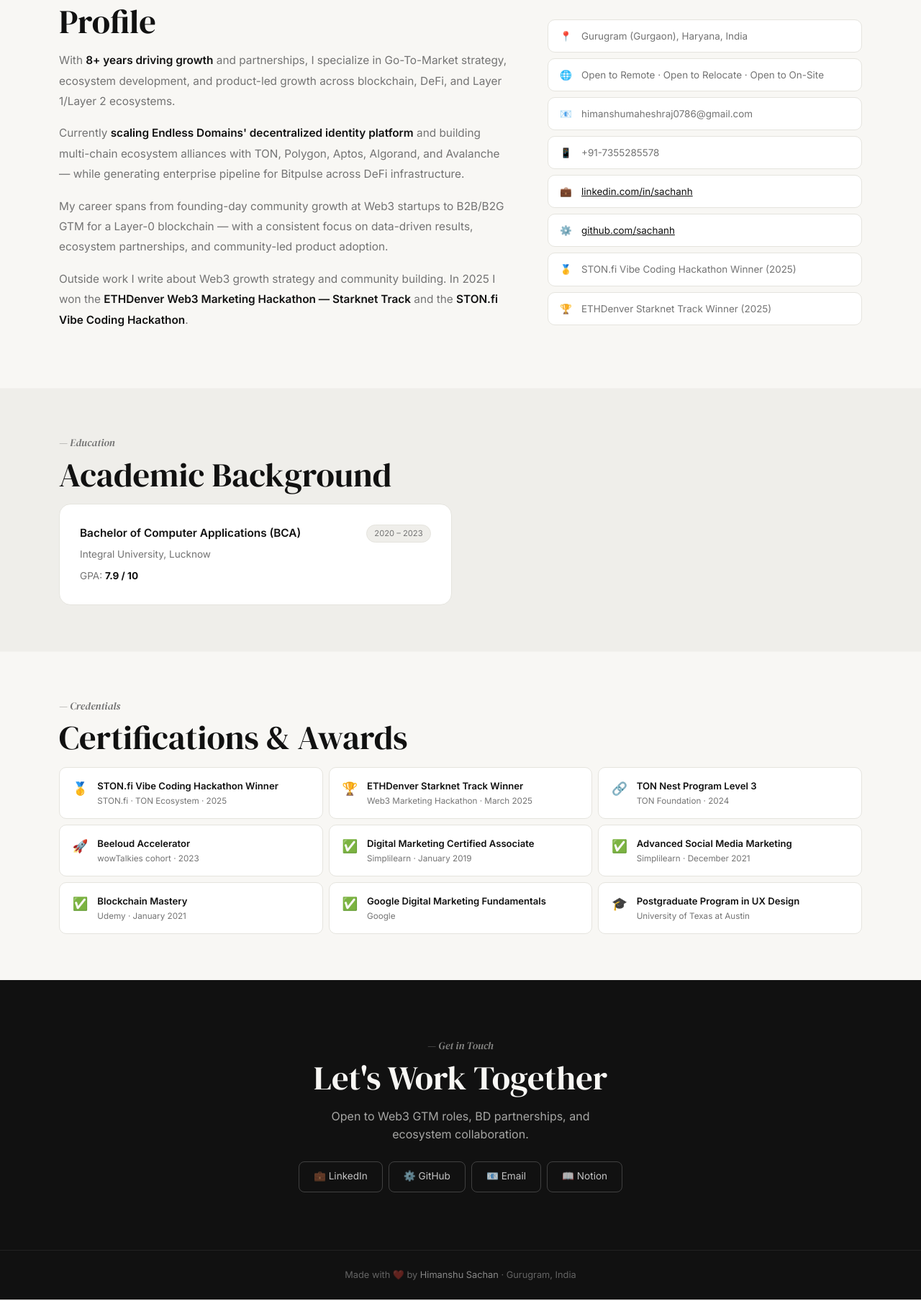
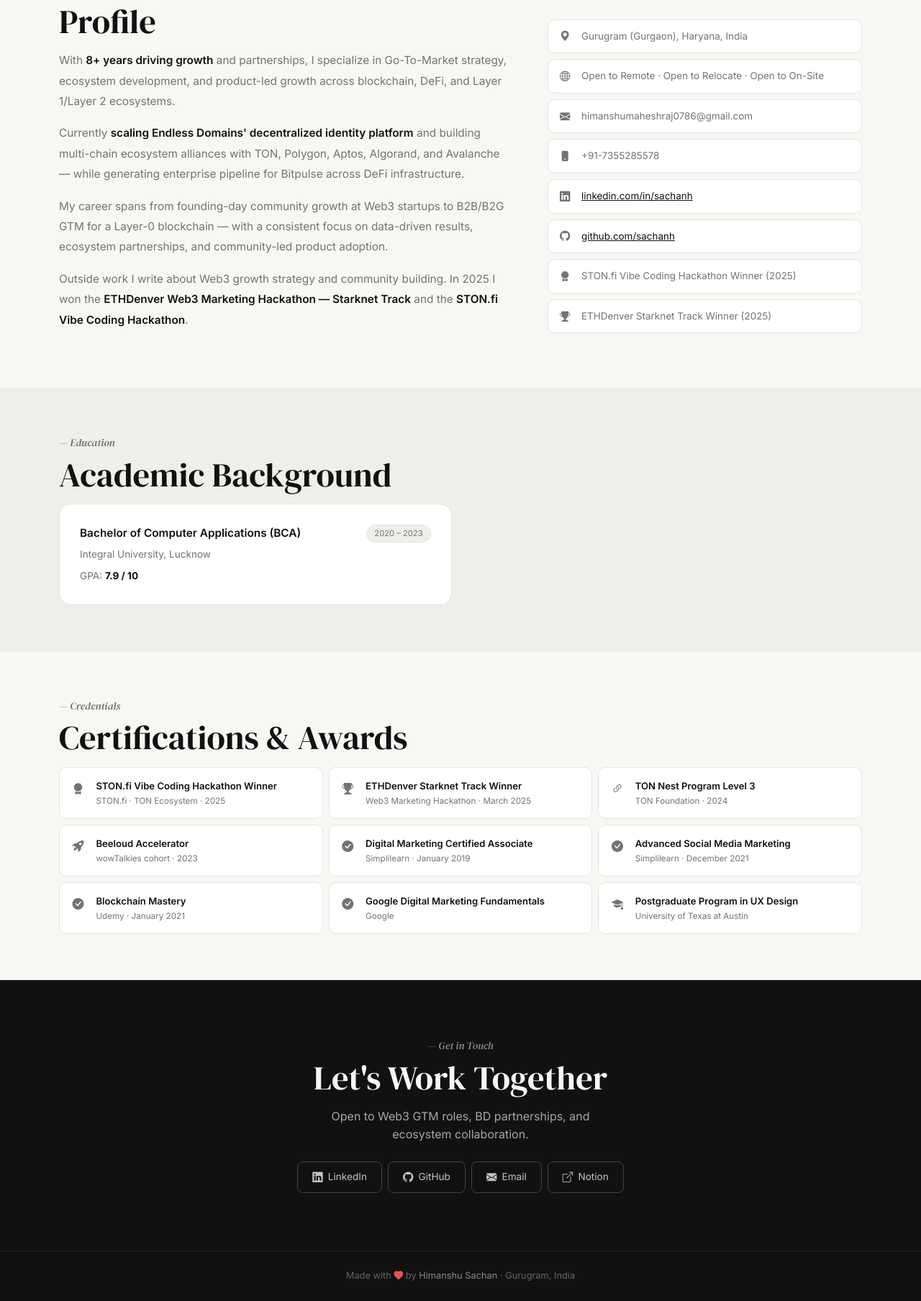
Before and after one commit to Sachanh/Joker-neog-Portfolio, a plain HTML site: page about.html in a window 1280 px wide. Shown: the part 392-2200 px from the top of the page at 72% size. Drawn offline with nearby package versions, Linux system fonts and the light colour scheme.

Commit message:
Replace emoji icons with Bootstrap Icons 1.11.3 across all pages
- Add Bootstrap Icons CDN to all 7 pages
- Replace every emoji (🏆 🥇 📍 📧 📱 💼 ⚙️ 🔗 🚀 ✅ 🎓 ⛓️ ⚡ 🌴 🛡️ 🏠 ❤️) with bi-* classes
- Icon mapping: trophy-fill, award-fill, geo-alt-fill, envelope-fill, phone-fill,
  linkedin, github, link-45deg, rocket-takeoff-fill, check-circle-fill,
  mortarboard-fill, diagram-3-fill, lightning-charge-fill, map-fill,
  people-fill, building-fill, globe2, camera-video-fill, twitter-x,
  box-arrow-up-right, heart-fill, arrow-left
- Add icon sizing rules to styles.css for proj-icon, cert-ico, detail-card .ico, cta-link, hero-badge

https://claude.ai/code/session_01CxdikEwVpmu2gt9QkdKaxd

Co-authored-by: Claude <noreply@anthropic.com>

```diff
--- a/about.html
+++ b/about.html
@@ -7,6 +7,7 @@
   <meta name="description" content="About Himanshu Sachan — Web3 GTM & BD Lead based in Gurugram, India.">
   <link rel="icon" href="/images/favicon-32x32.png">
   <link rel="stylesheet" href="https://cdn.jsdelivr.net/npm/bootstrap@5.3.3/dist/css/bootstrap.min.css">
+  <link rel="stylesheet" href="https://cdn.jsdelivr.net/npm/bootstrap-icons@1.11.3/font/bootstrap-icons.min.css">
   <link rel="stylesheet" href="/styles.css">
 </head>
 <body>
@@ -24,7 +25,6 @@
     </div>
   </nav>
 
-  <!-- Page hero -->
   <div class="container" style="padding-top: 8rem; padding-bottom: 2rem;">
     <span class="eyebrow">— About Me</span>
     <h1 class="hero-title" style="font-size: clamp(2.5rem, 6vw, 4.5rem);">Himanshu Sachan</h1>
@@ -46,14 +46,14 @@
         </div>
         <div class="col-lg-5">
           <div class="d-flex flex-column gap-2 mt-lg-4">
-            <div class="detail-card"><span class="ico">📍</span><span>Gurugram (Gurgaon), Haryana, India</span></div>
-            <div class="detail-card"><span class="ico">🌐</span><span>Open to Remote · Open to Relocate · Open to On-Site</span></div>
-            <div class="detail-card"><span class="ico">📧</span><span>himanshumaheshraj0786@gmail.com</span></div>
-            <div class="detail-card"><span class="ico">📱</span><span>+91-7355285578</span></div>
-            <div class="detail-card"><span class="ico">💼</span><span><a href="https://linkedin.com/in/sachanh" target="_blank" rel="noopener" style="color:var(--ink);">linkedin.com/in/sachanh</a></span></div>
-            <div class="detail-card"><span class="ico">⚙️</span><span><a href="https://github.com/sachanh" target="_blank" rel="noopener" style="color:var(--ink);">github.com/sachanh</a></span></div>
-            <div class="detail-card"><span class="ico">🥇</span><span>STON.fi Vibe Coding Hackathon Winner (2025)</span></div>
-            <div class="detail-card"><span class="ico">🏆</span><span>ETHDenver Starknet Track Winner (2025)</span></div>
+            <div class="detail-card"><span class="ico"><i class="bi bi-geo-alt-fill"></i></span><span>Gurugram (Gurgaon), Haryana, India</span></div>
+            <div class="detail-card"><span class="ico"><i class="bi bi-globe2"></i></span><span>Open to Remote · Open to Relocate · Open to On-Site</span></div>
+            <div class="detail-card"><span class="ico"><i class="bi bi-envelope-fill"></i></span><span>himanshumaheshraj0786@gmail.com</span></div>
+            <div class="detail-card"><span class="ico"><i class="bi bi-phone-fill"></i></span><span>+91-7355285578</span></div>
+            <div class="detail-card"><span class="ico"><i class="bi bi-linkedin"></i></span><span><a href="https://linkedin.com/in/sachanh" target="_blank" rel="noopener" style="color:var(--ink);">linkedin.com/in/sachanh</a></span></div>
+            <div class="detail-card"><span class="ico"><i class="bi bi-github"></i></span><span><a href="https://github.com/sachanh" target="_blank" rel="noopener" style="color:var(--ink);">github.com/sachanh</a></span></div>
+            <div class="detail-card"><span class="ico"><i class="bi bi-award-fill"></i></span><span>STON.fi Vibe Coding Hackathon Winner (2025)</span></div>
+            <div class="detail-card"><span class="ico"><i class="bi bi-trophy-fill"></i></span><span>ETHDenver Starknet Track Winner (2025)</span></div>
           </div>
         </div>
       </div>
@@ -93,31 +93,31 @@
       <h2 class="section-title">Certifications &amp; Awards</h2>
       <div class="row g-2">
         <div class="col-md-6 col-lg-4">
-          <div class="cert-card"><span class="cert-ico">🥇</span><div><div class="cert-name">STON.fi Vibe Coding Hackathon Winner</div><div class="cert-iss">STON.fi · TON Ecosystem · 2025</div></div></div>
+          <div class="cert-card"><span class="cert-ico"><i class="bi bi-award-fill"></i></span><div><div class="cert-name">STON.fi Vibe Coding Hackathon Winner</div><div class="cert-iss">STON.fi · TON Ecosystem · 2025</div></div></div>
         </div>
         <div class="col-md-6 col-lg-4">
-          <div class="cert-card"><span class="cert-ico">🏆</span><div><div class="cert-name">ETHDenver Starknet Track Winner</div><div class="cert-iss">Web3 Marketing Hackathon · March 2025</div></div></div>
+          <div class="cert-card"><span class="cert-ico"><i class="bi bi-trophy-fill"></i></span><div><div class="cert-name">ETHDenver Starknet Track Winner</div><div class="cert-iss">Web3 Marketing Hackathon · March 2025</div></div></div>
         </div>
         <div class="col-md-6 col-lg-4">
-          <div class="cert-card"><span class="cert-ico">🔗</span><div><div class="cert-name">TON Nest Program Level 3</div><div class="cert-iss">TON Foundation · 2024</div></div></div>
+          <div class="cert-card"><span class="cert-ico"><i class="bi bi-link-45deg"></i></span><div><div class="cert-name">TON Nest Program Level 3</div><div class="cert-iss">TON Foundation · 2024</div></div></div>
         </div>
         <div class="col-md-6 col-lg-4">
-          <div class="cert-card"><span class="cert-ico">🚀</span><div><div class="cert-name">Beeloud Accelerator</div><div class="cert-iss">wowTalkies cohort · 2023</div></div></div>
+          <div class="cert-card"><span class="cert-ico"><i class="bi bi-rocket-takeoff-fill"></i></span><div><div class="cert-name">Beeloud Accelerator</div><div class="cert-iss">wowTalkies cohort · 2023</div></div></div>
         </div>
         <div class="col-md-6 col-lg-4">
-          <div class="cert-card"><span class="cert-ico">✅</span><div><div class="cert-name">Digital Marketing Certified Associate</div><div class="cert-iss">Simplilearn · January 2019</div></div></div>
+          <div class="cert-card"><span class="cert-ico"><i class="bi bi-check-circle-fill"></i></span><div><div class="cert-name">Digital Marketing Certified Associate</div><div class="cert-iss">Simplilearn · January 2019</div></div></div>
         </div>
         <div class="col-md-6 col-lg-4">
-          <div class="cert-card"><span class="cert-ico">✅</span><div><div class="cert-name">Advanced Social Media Marketing</div><div class="cert-iss">Simplilearn · December 2021</div></div></div>
+          <div class="cert-card"><span class="cert-ico"><i class="bi bi-check-circle-fill"></i></span><div><div class="cert-name">Advanced Social Media Marketing</div><div class="cert-iss">Simplilearn · December 2021</div></div></div>
         </div>
         <div class="col-md-6 col-lg-4">
-          <div class="cert-card"><span class="cert-ico">✅</span><div><div class="cert-name">Blockchain Mastery</div><div class="cert-iss">Udemy · January 2021</div></div></div>
+          <div class="cert-card"><span class="cert-ico"><i class="bi bi-check-circle-fill"></i></span><div><div class="cert-name">Blockchain Mastery</div><div class="cert-iss">Udemy · January 2021</div></div></div>
         </div>
         <div class="col-md-6 col-lg-4">
-          <div class="cert-card"><span class="cert-ico">✅</span><div><div class="cert-name">Google Digital Marketing Fundamentals</div><div class="cert-iss">Google</div></div></div>
+          <div class="cert-card"><span class="cert-ico"><i class="bi bi-check-circle-fill"></i></span><div><div class="cert-name">Google Digital Marketing Fundamentals</div><div class="cert-iss">Google</div></div></div>
         </div>
         <div class="col-md-6 col-lg-4">
-          <div class="cert-card"><span class="cert-ico">🎓</span><div><div class="cert-name">Postgraduate Program in UX Design</div><div class="cert-iss">University of Texas at Austin</div></div></div>
+          <div class="cert-card"><span class="cert-ico"><i class="bi bi-mortarboard-fill"></i></span><div><div class="cert-name">Postgraduate Program in UX Design</div><div class="cert-iss">University of Texas at Austin</div></div></div>
         </div>
       </div>
     </div>
@@ -130,16 +130,16 @@
       <h2 class="section-title">Let's Work Together</h2>
       <p class="mx-auto" style="max-width:440px;">Open to Web3 GTM roles, BD partnerships, and ecosystem collaboration.</p>
       <div class="d-flex justify-content-center gap-2 mt-4 flex-wrap">
-        <a class="cta-link" href="https://linkedin.com/in/sachanh" target="_blank" rel="noopener">💼 LinkedIn</a>
-        <a class="cta-link" href="https://github.com/sachanh" target="_blank" rel="noopener">⚙️ GitHub</a>
-        <a class="cta-link" href="mailto:himanshumaheshraj0786@gmail.com">📧 Email</a>
-        <a class="cta-link" href="https://believed-fernleaf-410.notion.site/Himanshu-Sachan-2ea0212bd6764e6aa89ed9a531e37d8f" target="_blank" rel="noopener">📖 Notion</a>
+        <a class="cta-link" href="https://linkedin.com/in/sachanh" target="_blank" rel="noopener"><i class="bi bi-linkedin"></i> LinkedIn</a>
+        <a class="cta-link" href="https://github.com/sachanh" target="_blank" rel="noopener"><i class="bi bi-github"></i> GitHub</a>
+        <a class="cta-link" href="mailto:himanshumaheshraj0786@gmail.com"><i class="bi bi-envelope-fill"></i> Email</a>
+        <a class="cta-link" href="https://believed-fernleaf-410.notion.site/Himanshu-Sachan-2ea0212bd6764e6aa89ed9a531e37d8f" target="_blank" rel="noopener"><i class="bi bi-box-arrow-up-right"></i> Notion</a>
       </div>
     </div>
   </section>
 
   <footer class="site-footer">
-    <p class="mb-0">Made with ❤️ by <a href="/index.html">Himanshu Sachan</a> · Gurugram, India</p>
+    <p class="mb-0">Made with <i class="bi bi-heart-fill" style="color:#e05555;"></i> by <a href="/index.html">Himanshu Sachan</a> · Gurugram, India</p>
   </footer>
 
   <script src="https://cdn.jsdelivr.net/npm/bootstrap@5.3.3/dist/js/bootstrap.bundle.min.js"></script>
--- a/styles.css
+++ b/styles.css
@@ -435,6 +435,13 @@ h1, h2, h3, h4 {
   text-align: center; display: block; margin: 2rem 0 0.5rem;
 }
 
+/* ── BOOTSTRAP ICON SIZING ────────────────────────────────────────── */
+.proj-icon i        { font-size: 1.3rem;  color: var(--ink); }
+.cert-ico i         { font-size: 1rem;    color: var(--muted); }
+.detail-card .ico i { font-size: 0.9rem;  color: var(--muted); }
+.cta-link i         { font-size: 0.9rem; }
+.hero-badge i       { font-size: 0.78rem; }
+
 /* ── SECTION BAND ─────────────────────────────────────────────────── */
 .bg-cream-2 { background: var(--cream-2); }
 
```
Also changed, not shown: blog1.html (+2 -1 lines), blog2.html (+2 -1 lines), blogs.html (+2 -1 lines), index.html (+30 -29 lines), projects.html (+13 -12 lines).
